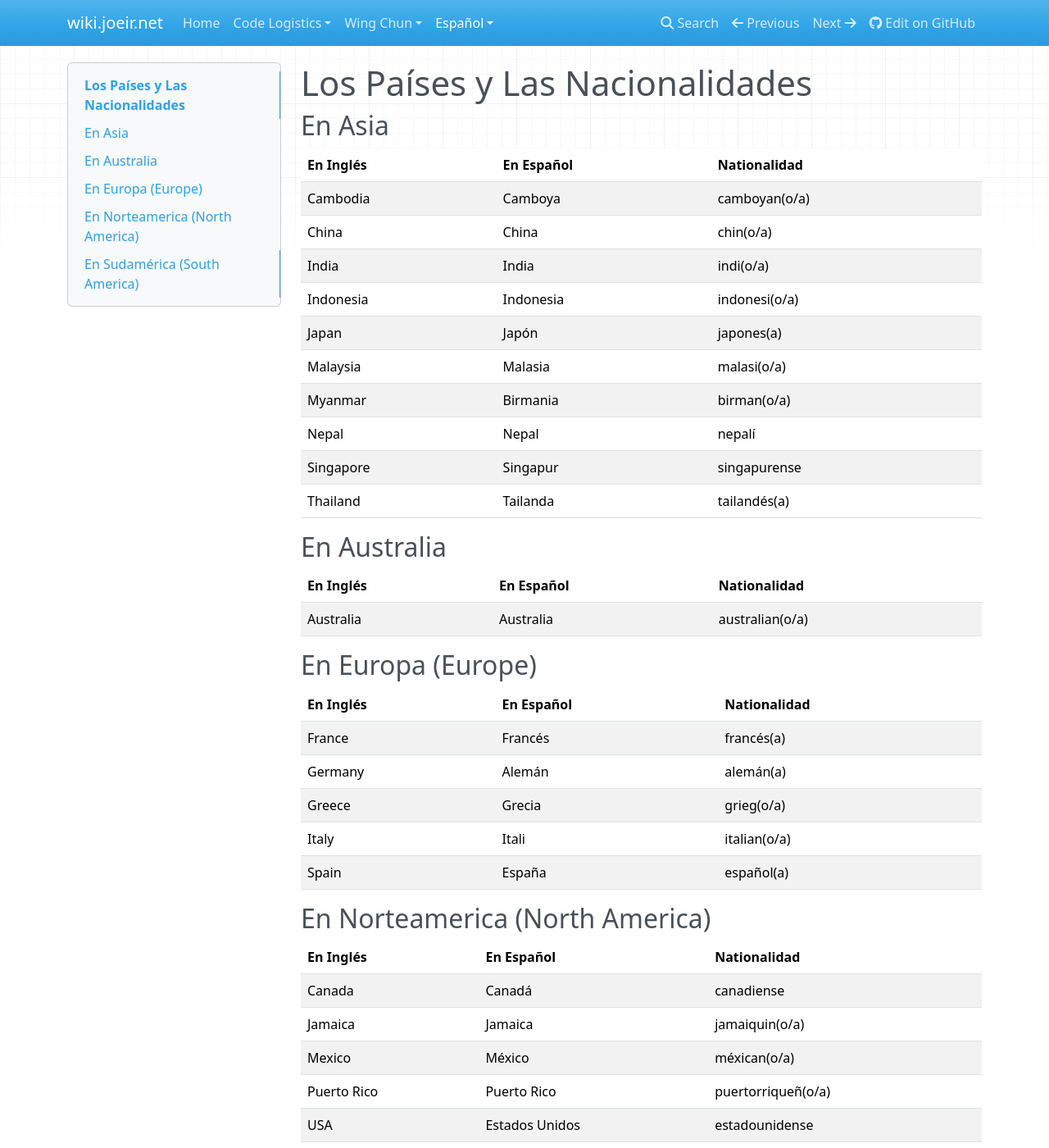
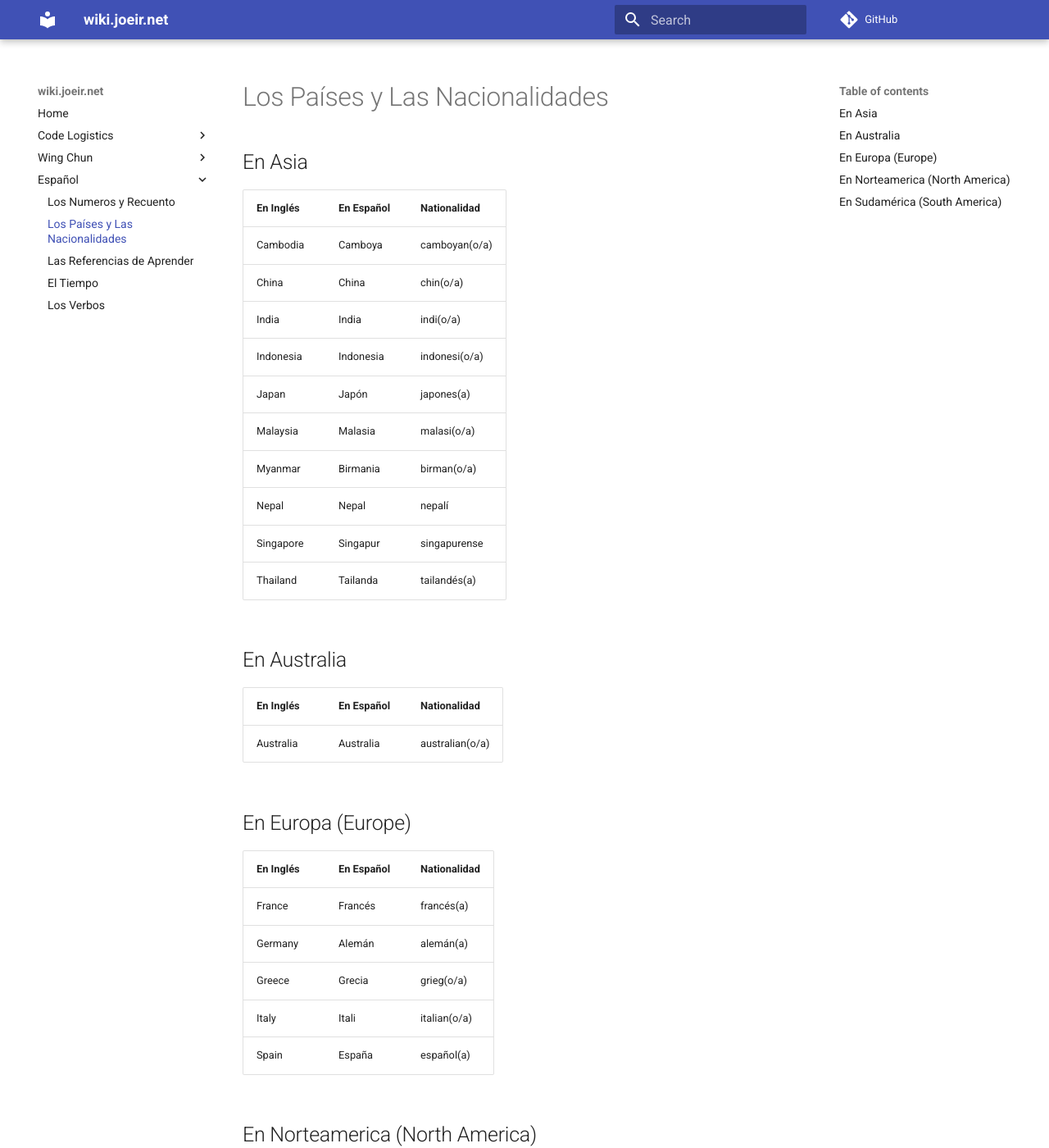
Before and after one commit to zephinzer/wiki.joeir.net, an MkDocs documentation site: the page built from docs/español/los-países-y-las-nacionalidades.md, in a window 1280 px wide and 1400 px high. Shown: the whole window at 82% size. Built offline with MkDocs 1.6.1 and Material for MkDocs 9.7.7, drawn with Linux system fonts in a browser that asks for light colours; nearby versions of some CDN libraries; comment, search, counter and statistics services are not loaded; some of the changed text lies outside the part shown.

Commit message:
changed theme to material

```diff
--- a/mkdocs.yml
+++ b/mkdocs.yml
@@ -15,6 +15,6 @@ nav:
     - Las Referencias de Aprender: ./español/las-referencias-de-aprender.md
     - El Tiempo: ./español/el-tiempo.md
     - Los Verbos: ./español/los-verbos.md
-theme: mkdocs
+theme: material
 markdown_extensions:
   - admonition
```
